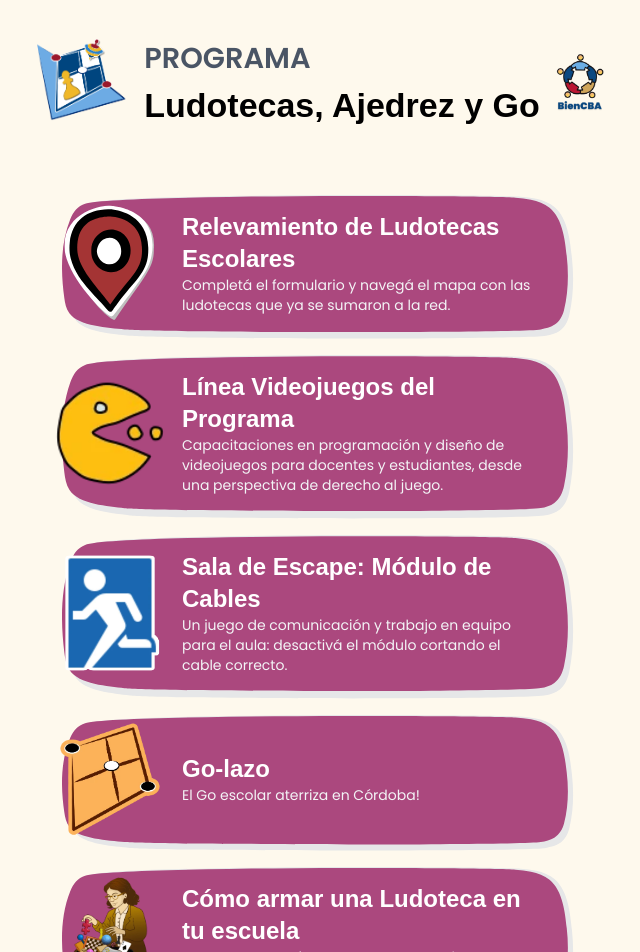
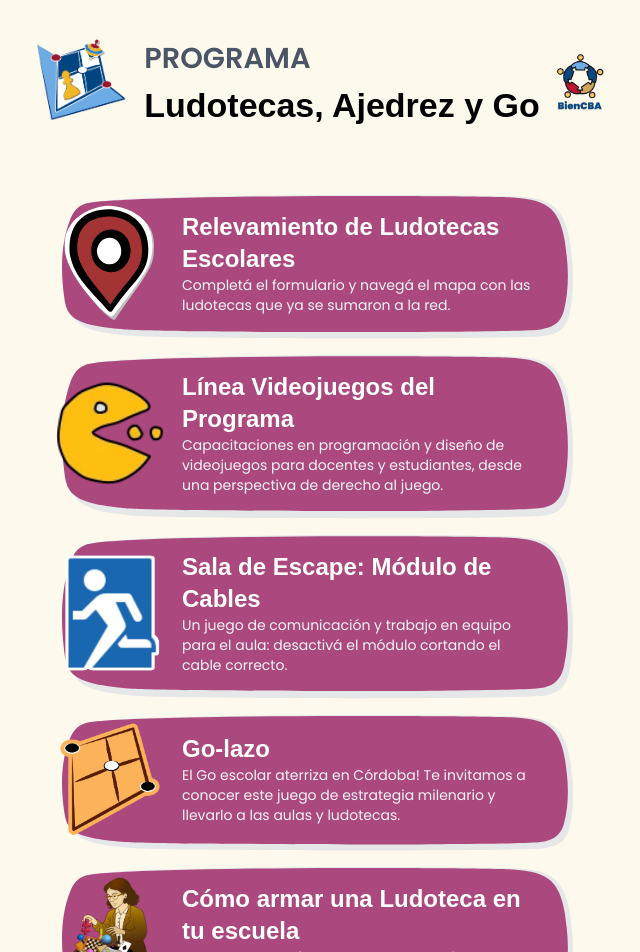
Before and after one commit to VladimirCharkot/ludotecas, a Next.js app: page / in a window 1280 px wide. Shown: the top 952 px of the page, without its empty margins (322-962 px from the left). Built offline with nearby package versions, Linux system fonts and the light colour scheme; a web font is replaced by a local one.

Commit message:
Mejor texto de apoyo en el link

```diff
--- a/components/links-svg.tsx
+++ b/components/links-svg.tsx
@@ -45,7 +45,8 @@
     url: "/go-lazo",
     img: Go,
     alt: "Piedras de Go sobre el tablero.",
-    descripcion: "El Go escolar aterriza en Córdoba!",
+    descripcion:
+      "El Go escolar aterriza en Córdoba! Te invitamos a conocer este juego de estrategia milenario y llevarlo a las aulas y ludotecas.",
   },
   {
     titulo: "Cómo armar una Ludoteca en tu escuela",
```
